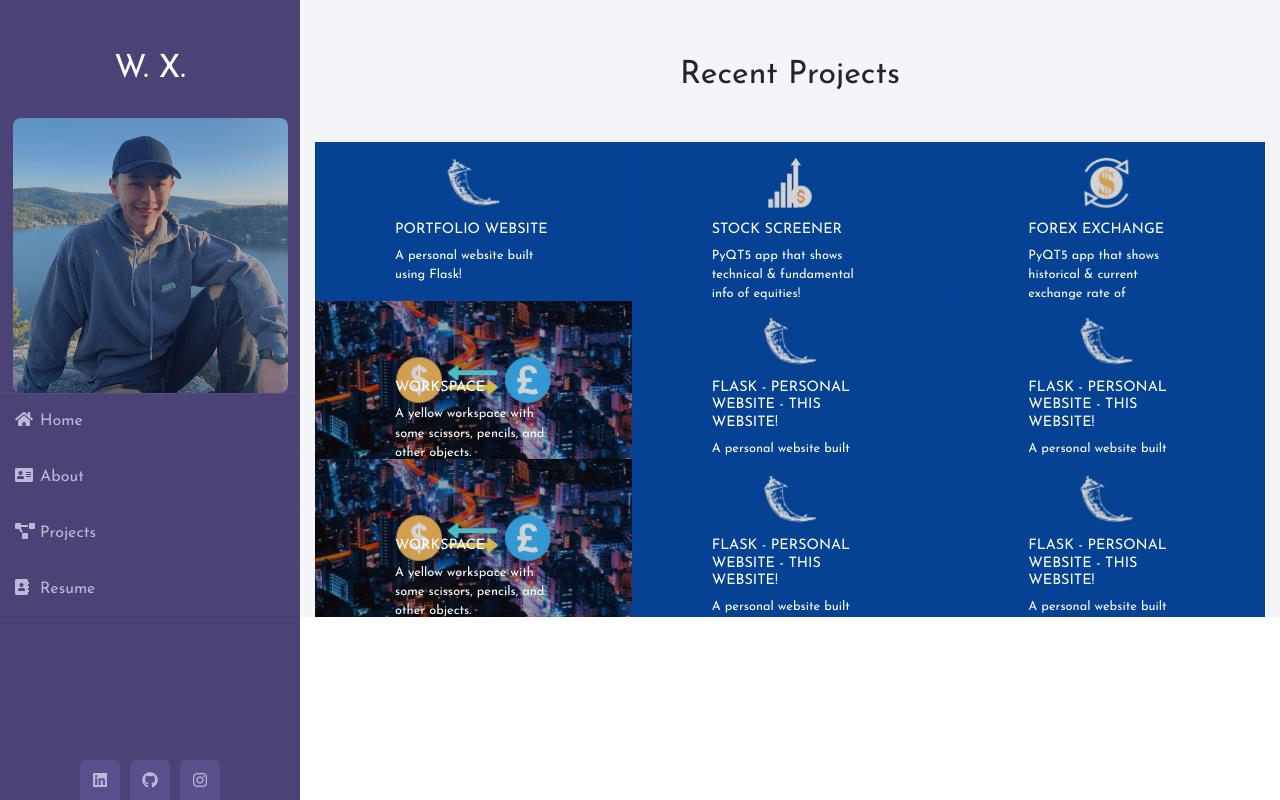
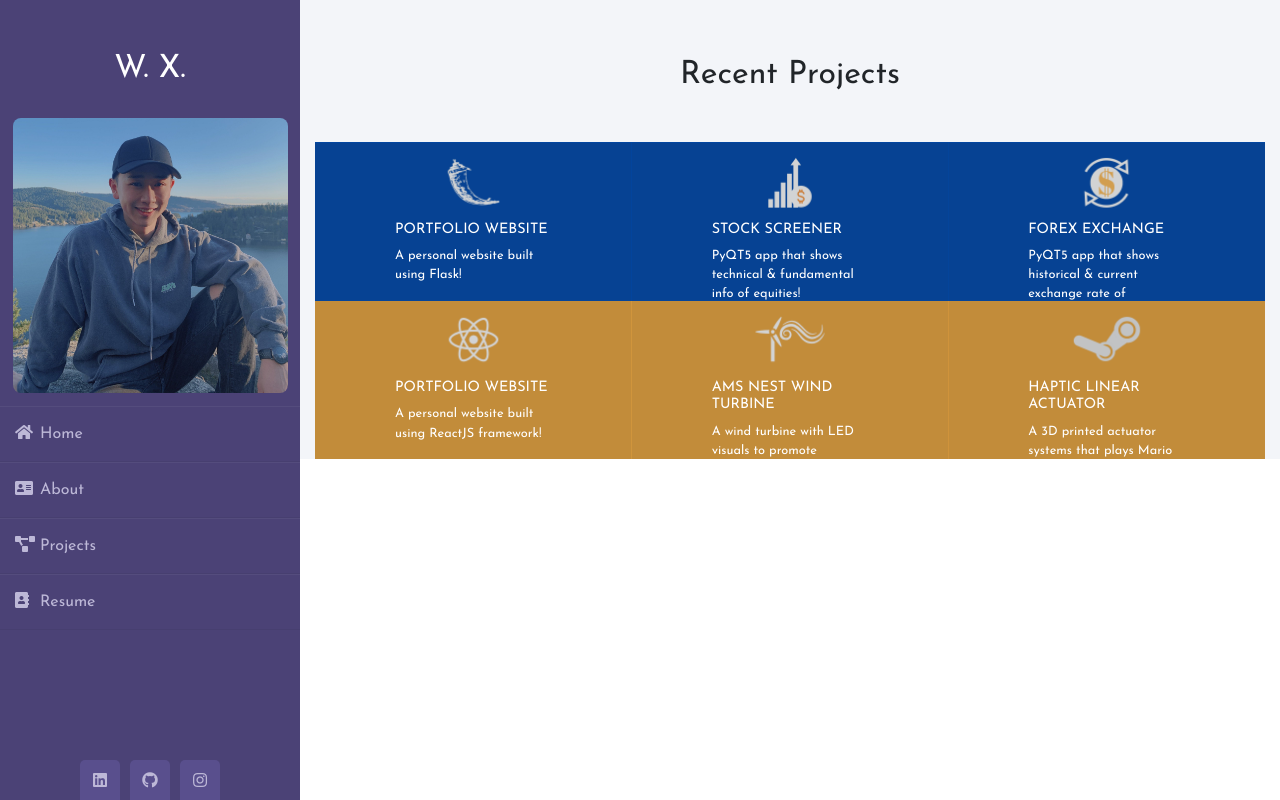
Before and after one commit to willBear/Personal_Website, a Flask app: page /projects in a window 1280 px wide. Run offline with Flask 2, Linux system fonts and the light colour scheme; some libraries are stand-ins or nearby versions.

Commit message:
Renumbered project to 6 only

```diff
--- a/app/static/css/index.css
+++ b/app/static/css/index.css
@@ -37,6 +37,7 @@ body{
   width: 275px;
   height: 275px;
   margin-left: 12.5px;
+  margin-bottom: 12.5px;
   border-radius: 8px;
 }
 
--- a/app/static/css/projects.css
+++ b/app/static/css/projects.css
@@ -172,54 +116,3 @@ h6 {
     clip-path: inset(1rem);
   }
 }
-
-a {
-  color: #1D809F;
-}
-
-a:hover, a:focus, a:active {
-  color: #155d74;
-}
-
-.btn-primary {
-  background-color: #1D809F !important;
-  border-color: #1D809F !important;
-  color: #fff !important;
-}
-
-.btn-primary:hover, .btn-primary:focus, .btn-primary:active {
-  background-color: #155d74 !important;
-  border-color: #155d74 !important;
-}
-
-.btn-secondary {
-  background-color: #ecb807 !important;
-  border-color: #ecb807 !important;
-  color: #fff !important;
-}
-
-.btn-secondary:hover, .btn-secondary:focus, .btn-secondary:active {
-  background-color: #ba9106 !important;
-  border-color: #ba9106 !important;
-}
-
-.btn-dark {
-  color: #fff !important;
-}
-
-.btn {
-  box-shadow: 0px 3px 3px 0px rgba(0, 0, 0, 0.1);
-  font-weight: 700;
-}
-
-.bg-primary {
-  background-color: #1D809F !important;
-}
-
-.text-primary {
-  color: #1D809F !important;
-}
-
-.text-secondary {
-  color: #ecb807 !important;
-}
--- a/app/static/css/resume.css
+++ b/app/static/css/resume.css
@@ -1,4 +1,5 @@
 @import url('https://fonts.googleapis.com/css?family=Josefin+Sans&display=swap');
+
 
 *{
   font-family: 'Josefin Sans', sans-serif;
--- a/app/templates/projects.html
+++ b/app/templates/projects.html
@@ -8,13 +8,12 @@
 {% endblock %}
 
 {% block content %}
-<section class="content-section" id="portfolio">
+<div class="content-section" id="portfolio">
     <div class="container">
       <div class="content-section-heading text-center">
         <h2 class="mb-5">Recent Projects</h2>
       </div>
       <div class="row no-gutters">
-
         <div class="col-sm-4">
           <a class="portfolio-item" href="#">
             <span class="caption">
@@ -55,8 +54,8 @@
           <a class="portfolio-item" href="#">
             <span class="caption">
               <span class="caption-content">
-                <h2>Workspace</h2>
-                <p class="mb-0">A yellow workspace with some scissors, pencils, and other objects.</p>
+                <h2>Portfolio Website</h2>
+                <p class="mb-0">A personal website built using ReactJS framework! </p>
               </span>
             </span>
             <img class="img-fluid" src="static/images/projects/project4.png" alt="">
@@ -67,11 +66,11 @@
           <a class="portfolio-item" href="#">
             <span class="caption">
               <span class="caption-content">
-                <h2>Flask - Personal Website - This Website!</h2>
-                <p class="mb-0">A personal website built using Flask! </p>
+                <h2>AMS Nest Wind Turbine</h2>
+                <p class="mb-0">A wind turbine with LED visuals to promote sustainability!</p>
               </span>
             </span>
-            <img class="img-fluid" src="static/images/projects/project1.png" alt="">
+            <img class="img-fluid" src="static/images/projects/project5.png" alt="">
           </a>
         </div>
 
@@ -79,49 +78,15 @@
           <a class="portfolio-item" href="#">
             <span class="caption">
               <span class="caption-content">
-                <h2>Flask - Personal Website - This Website!</h2>
-                <p class="mb-0">A personal website built using Flask! </p>
+                <h2>Haptic Linear Actuator</h2>
+                <p class="mb-0">A 3D printed actuator systems that plays Mario Kart!</p>
               </span>
             </span>
-            <img class="img-fluid" src="static/images/projects/project1.png" alt="">
-          </a>
-        </div>        <div class="col-sm-4">
-          <a class="portfolio-item" href="#">
-            <span class="caption">
-              <span class="caption-content">
-                <h2>Workspace</h2>
-                <p class="mb-0">A yellow workspace with some scissors, pencils, and other objects.</p>
-              </span>
-            </span>
-            <img class="img-fluid" src="static/images/projects/project4.png" alt="">
-          </a>
-        </div>
-
-        <div class="col-sm-4">
-          <a class="portfolio-item" href="#">
-            <span class="caption">
-              <span class="caption-content">
-                <h2>Flask - Personal Website - This Website!</h2>
-                <p class="mb-0">A personal website built using Flask! </p>
-              </span>
-            </span>
-            <img class="img-fluid" src="static/images/projects/project1.png" alt="">
-          </a>
-        </div>
-
-        <div class="col-sm-4">
-          <a class="portfolio-item" href="#">
-            <span class="caption">
-              <span class="caption-content">
-                <h2>Flask - Personal Website - This Website!</h2>
-                <p class="mb-0">A personal website built using Flask! </p>
-              </span>
-            </span>
-            <img class="img-fluid" src="static/images/projects/project1.png" alt="">
+            <img class="img-fluid" src="static/images/projects/project6.png" alt="">
           </a>
         </div>
       </div>
     </div>
-  </section>
+</div>
 
 {% endblock %}
```
Also changed, not shown: other parts of app/static/css/projects.css (+0 -56 lines), app/static/images/projects/project4.png, app/static/images/projects/project5.png (added), app/static/images/projects/project6.png (added).
